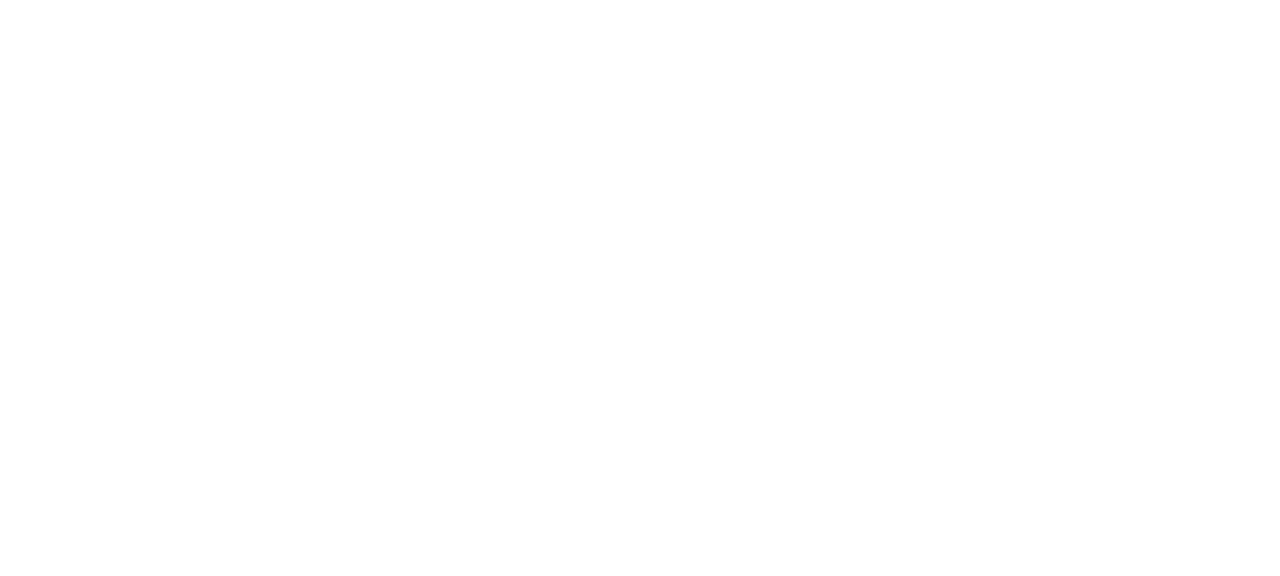
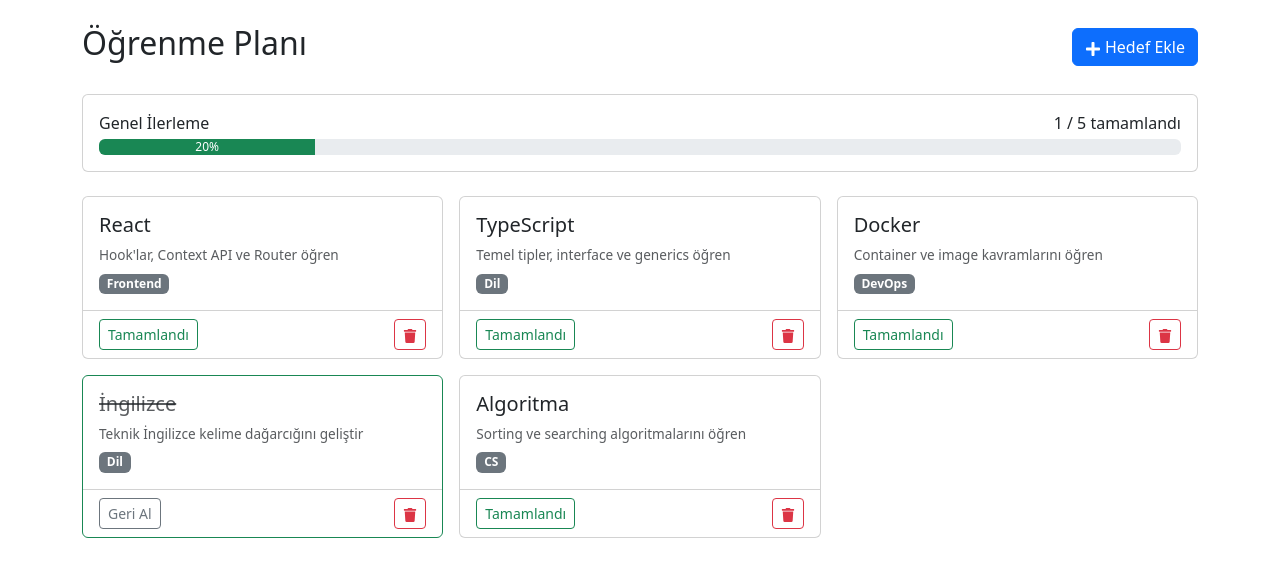
Before and after one commit to timec21/CareerPilot, a React (Vite) app in the folder CareerPilot/: page /goals in a window 1280 px wide. Before the commit this address had no page. Shown: the top 576 px of the page. Built offline with nearby package versions, Linux system fonts and the light colour scheme; sample sign-in values are in the browser's storage.

Commit message:
feat: add Goals page with GoalContext and progress tracking

```diff
--- a/CareerPilot/src/App.tsx
+++ b/CareerPilot/src/App.tsx
@@ -7,6 +7,7 @@
 import MainLayout from "./components/MainLayout";
 import Profile from "./pages/Profile";
 import Applications from "./pages/Applications"
+import Goals from "./pages/Goals";
 
 function App() {
   return (
@@ -44,6 +45,7 @@
           </ProtectedRoute>
         }
       />
+      <Route path="/goals" element={<ProtectedRoute><Goals /></ProtectedRoute>} />
     </Routes>
   );
 }
--- /dev/null
+++ b/CareerPilot/src/context/GoalContext.tsx
@@ -0,0 +1,64 @@
+import { createContext, useContext, useState } from "react";
+import type { ReactNode } from "react";
+import { initialGoals } from "../data/goals";
+
+export interface Goal {
+  id: number;
+  title: string;
+  description: string;
+  completed: boolean;
+  category: string;
+}
+
+interface GoalContextType {
+  goals: Goal[];
+  addGoal: (goal: Omit<Goal, "id">) => void;
+  deleteGoal: (id: number) => void;
+  toggleGoal: (id: number) => void;
+}
+
+const GoalContext = createContext<GoalContextType | null>(null);
+
+export function GoalProvider({ children }: { children: ReactNode }) {
+  const [goals, setGoals] = useState<Goal[]>(() => {
+    const saved = localStorage.getItem("goals");
+    return saved ? JSON.parse(saved) : initialGoals;
+  });
+
+  const saveToStorage = (g: Goal[]) => {
+    localStorage.setItem("goals", JSON.stringify(g));
+  };
+
+  const addGoal = (goal: Omit<Goal, "id">) => {
+    const newGoal = { ...goal, id: Date.now() };
+    const updated = [...goals, newGoal];
+    setGoals(updated);
+    saveToStorage(updated);
+  };
+
+  const deleteGoal = (id: number) => {
+    const updated = goals.filter((g) => g.id !== id);
+    setGoals(updated);
+    saveToStorage(updated);
+  };
+
+  const toggleGoal = (id: number) => {
+    const updated = goals.map((g) =>
+      g.id === id ? { ...g, completed: !g.completed } : g
+    );
+    setGoals(updated);
+    saveToStorage(updated);
+  };
+
+  return (
+    <GoalContext.Provider value={{ goals, addGoal, deleteGoal, toggleGoal }}>
+      {children}
+    </GoalContext.Provider>
+  );
+}
+
+export function useGoals() {
+  const context = useContext(GoalContext);
+  if (!context) throw new Error("useGoals, GoalProvider içinde kullanılmalı");
+  return context;
+}
--- /dev/null
+++ b/CareerPilot/src/data/goals.ts
@@ -0,0 +1,37 @@
+export const initialGoals = [
+  {
+    id: 1,
+    title: "React",
+    description: "Hook'lar, Context API ve Router öğren",
+    completed: false,
+    category: "Frontend",
+  },
+  {
+    id: 2,
+    title: "TypeScript",
+    description: "Temel tipler, interface ve generics öğren",
+    completed: false,
+    category: "Dil",
+  },
+  {
+    id: 3,
+    title: "Docker",
+    description: "Container ve image kavramlarını öğren",
+    completed: false,
+    category: "DevOps",
+  },
+  {
+    id: 4,
+    title: "İngilizce",
+    description: "Teknik İngilizce kelime dağarcığını geliştir",
+    completed: true,
+    category: "Dil",
+  },
+  {
+    id: 5,
+    title: "Algoritma",
+    description: "Sorting ve searching algoritmalarını öğren",
+    completed: false,
+    category: "CS",
+  },
+];
--- a/CareerPilot/src/main.tsx
+++ b/CareerPilot/src/main.tsx
@@ -5,13 +5,16 @@
 import App from "./App";
 import "bootstrap/dist/css/bootstrap.min.css";
 import { ApplicationProvider } from "./context/ApplicationContext";
+import { GoalProvider } from "./context/GoalContext";
 
 createRoot(document.getElementById("root")!).render(
   <StrictMode>
     <BrowserRouter>
       <AuthProvider>
         <ApplicationProvider>
-          <App />
+          <GoalProvider>
+            <App />
+          </GoalProvider>
         </ApplicationProvider>
       </AuthProvider>
     </BrowserRouter>
--- /dev/null
+++ b/CareerPilot/src/pages/Goals.tsx
@@ -0,0 +1,135 @@
+import { useState } from "react";
+import { useGoals } from "../context/GoalContext";
+import { FaTrash, FaPlus } from "react-icons/fa";
+
+function Goals() {
+  const { goals, addGoal, deleteGoal, toggleGoal } = useGoals();
+  const [showForm, setShowForm] = useState(false);
+  const [formData, setFormData] = useState({
+    title: "",
+    description: "",
+    category: "",
+    completed: false,
+  });
+
+  const completed = goals.filter((g) => g.completed).length;
+  const total = goals.length;
+  const percent = total === 0 ? 0 : Math.round((completed / total) * 100);
+
+  const handleSubmit = (e: React.FormEvent<HTMLFormElement>) => {
+    e.preventDefault();
+    addGoal(formData);
+    setFormData({ title: "", description: "", category: "", completed: false });
+    setShowForm(false);
+  };
+
+  return (
+    <div className="container mt-4">
+      {/* Başlık */}
+      <div className="d-flex justify-content-between align-items-center mb-4">
+        <h2>Öğrenme Planı</h2>
+        <button className="btn btn-primary" onClick={() => setShowForm(!showForm)}>
+          <FaPlus /> Hedef Ekle
+        </button>
+      </div>
+
+      {/* İlerleme çubuğu */}
+      <div className="card p-3 mb-4">
+        <div className="d-flex justify-content-between mb-1">
+          <span>Genel İlerleme</span>
+          <span>{completed} / {total} tamamlandı</span>
+        </div>
+        <div className="progress">
+          <div
+            className="progress-bar bg-success"
+            style={{ width: `${percent}%` }}
+          >
+            {percent}%
+          </div>
+        </div>
+      </div>
+
+      {/* Yeni hedef formu */}
+      {showForm && (
+        <div className="card p-3 mb-4">
+          <form onSubmit={handleSubmit}>
+            <div className="row g-2">
+              <div className="col-12 col-md-4">
+                <input
+                  type="text"
+                  className="form-control"
+                  placeholder="Hedef başlığı"
+                  value={formData.title}
+                  onChange={(e) => setFormData({ ...formData, title: e.target.value })}
+                  required
+                />
+              </div>
+              <div className="col-12 col-md-4">
+                <input
+                  type="text"
+                  className="form-control"
+                  placeholder="Açıklama"
+                  value={formData.description}
+                  onChange={(e) => setFormData({ ...formData, description: e.target.value })}
+                />
+              </div>
+              <div className="col-12 col-md-2">
+                <input
+                  type="text"
+                  className="form-control"
+                  placeholder="Kategori"
+                  value={formData.category}
+                  onChange={(e) => setFormData({ ...formData, category: e.target.value })}
+                />
+              </div>
+              <div className="col-12 col-md-2">
+                <button type="submit" className="btn btn-success w-100">
+                  Kaydet
+                </button>
+              </div>
+            </div>
+          </form>
+        </div>
+      )}
+
+      {/* Hedef listesi */}
+      <div className="row g-3">
+        {goals.map((goal) => (
+          <div className="col-12 col-md-6 col-lg-4" key={goal.id}>
+            <div className={`card h-100 ${goal.completed ? "border-success" : ""}`}>
+              <div className="card-body">
+                <div className="d-flex justify-content-between align-items-start">
+                  <div>
+                    <h5 className={`card-title ${goal.completed ? "text-decoration-line-through text-muted" : ""}`}>
+                      {goal.title}
+                    </h5>
+                    <p className="text-muted mb-1" style={{ fontSize: "0.85rem" }}>
+                      {goal.description}
+                    </p>
+                    <span className="badge bg-secondary">{goal.category}</span>
+                  </div>
+                </div>
+              </div>
+              <div className="card-footer bg-transparent d-flex justify-content-between">
+                <button
+                  className={`btn btn-sm ${goal.completed ? "btn-outline-secondary" : "btn-outline-success"}`}
+                  onClick={() => toggleGoal(goal.id)}
+                >
+                  {goal.completed ? "Geri Al" : "Tamamlandı"}
+                </button>
+                <button
+                  className="btn btn-sm btn-outline-danger"
+                  onClick={() => deleteGoal(goal.id)}
+                >
+                  <FaTrash />
+                </button>
+              </div>
+            </div>
+          </div>
+        ))}
+      </div>
+    </div>
+  );
+}
+
+export default Goals;
```
